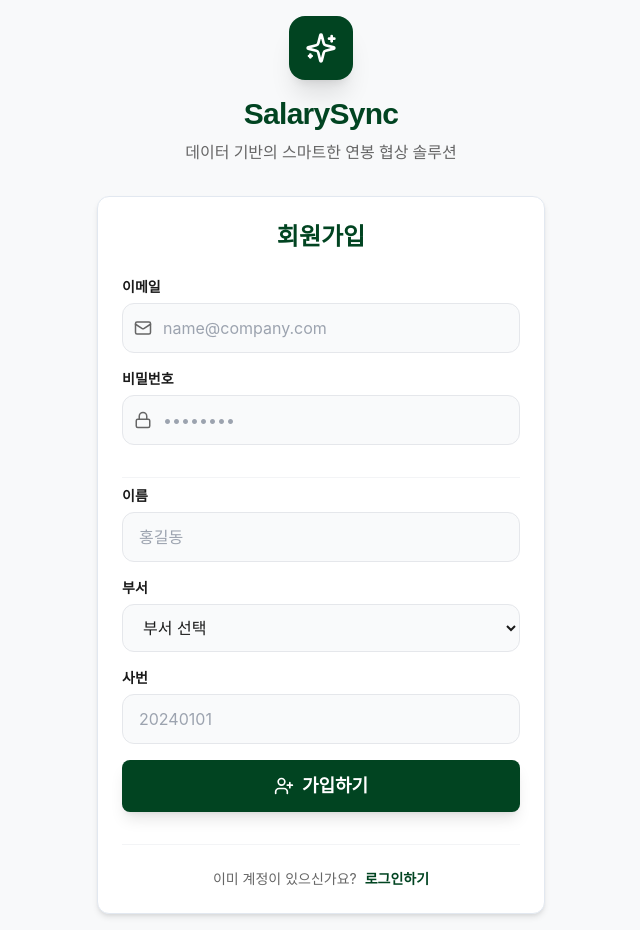
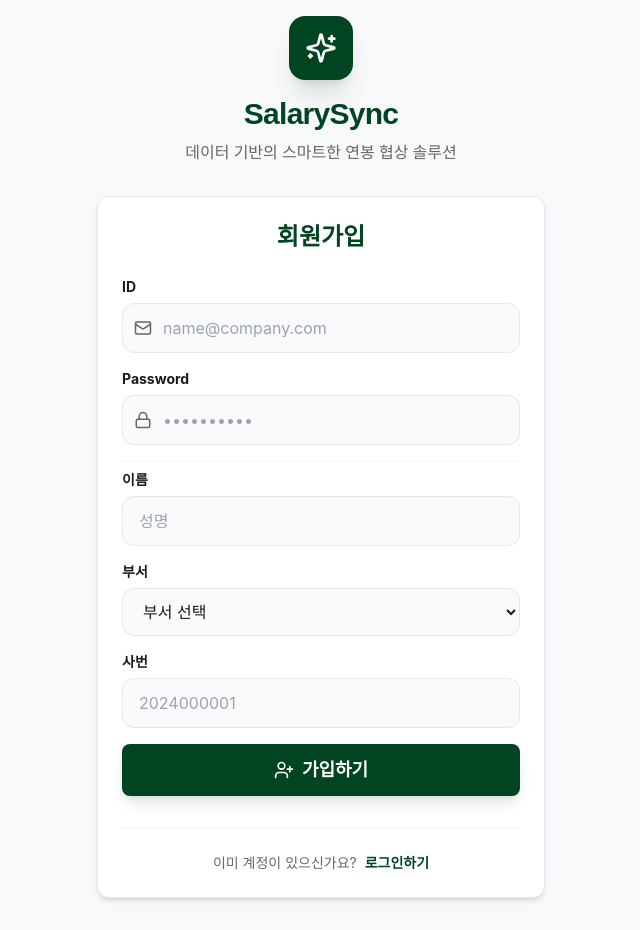
Before and after one commit to KimYookGong/Salary-Negotiation-Management-SNM-, a React (Vite) app: page / in a window 1280 px wide. Both pictures are taken after a click on the button "회원가입하기". Shown: the whole page, without its empty margins (319-959 px from the left). Built offline with nearby package versions, Linux system fonts and the light colour scheme; no server answers.

Commit message:
style: refine Auth UI labels, placeholders, and sorting

```diff
--- a/src/components/Auth.jsx
+++ b/src/components/Auth.jsx
@@ -109,7 +109,7 @@ const Auth = () => {
 
           <form onSubmit={handleAuth} className="space-y-4">
             <div>
-              <label className="block text-sm font-bold text-[var(--text-main)] mb-1.5">이메일</label>
+              <label className="block text-sm font-bold text-[var(--text-main)] mb-1.5">ID</label>
               <div className="relative">
                 <Mail className="absolute left-3 top-1/2 -translate-y-1/2 text-[var(--text-muted)]" size={18} />
                 <input
@@ -124,14 +124,14 @@ const Auth = () => {
             </div>
 
             <div>
-              <label className="block text-sm font-bold text-[var(--text-main)] mb-1.5">비밀번호</label>
+              <label className="block text-sm font-bold text-[var(--text-main)] mb-1.5">Password</label>
               <div className="relative">
                 <Lock className="absolute left-3 top-1/2 -translate-y-1/2 text-[var(--text-muted)]" size={18} />
                 <input
                   type="password"
                   required
                   className="w-full pl-10 pr-4 py-3 bg-gray-50 border border-gray-200 rounded-xl focus:ring-2 focus:ring-[var(--color-primary)] focus:border-transparent outline-none transition-all"
-                  placeholder="••••••••"
+                  placeholder="••••••••••"
                   value={password}
                   onChange={(e) => setPassword(e.target.value)}
                 />
@@ -144,7 +144,7 @@ const Auth = () => {
                   initial={{ opacity: 0, height: 0 }}
                   animate={{ opacity: 1, height: 'auto' }}
                   exit={{ opacity: 0, height: 0 }}
-                  className="space-y-4 overflow-hidden"
+                  className="space-y-4"
                 >
                   <div className="pt-2 border-t border-gray-100 mt-4">
                     <label className="block text-sm font-bold text-[var(--text-main)] mb-1.5">이름</label>
@@ -152,7 +152,7 @@ const Auth = () => {
                       type="text"
                       required={isSignUp}
                       className="w-full px-4 py-3 bg-gray-50 border border-gray-200 rounded-xl focus:ring-2 focus:ring-[var(--color-primary)] focus:border-transparent outline-none transition-all"
-                      placeholder="홍길동"
+                      placeholder="성명"
                       value={fullName}
                       onChange={(e) => setFullName(e.target.value)}
                     />
@@ -166,11 +166,11 @@ const Auth = () => {
                       onChange={(e) => setDepartment(e.target.value)}
                     >
                       <option value="">부서 선택</option>
+                      <option value="개발팀">개발팀</option>
+                      <option value="디자인팀">디자인팀</option>
                       <option value="운영팀">운영팀</option>
                       <option value="인사팀">인사팀</option>
                       <option value="마케팅팀">마케팅팀</option>
-                      <option value="개발팀">개발팀</option>
-                      <option value="디자인팀">디자인팀</option>
                     </select>
                   </div>
                   <div>
@@ -179,7 +179,7 @@ const Auth = () => {
                       type="text"
                       required={isSignUp}
                       className="w-full px-4 py-3 bg-gray-50 border border-gray-200 rounded-xl focus:ring-2 focus:ring-[var(--color-primary)] focus:border-transparent outline-none transition-all"
-                      placeholder="20240101"
+                      placeholder="2024000001"
                       value={employeeId}
                       onChange={(e) => setEmployeeId(e.target.value)}
                     />
```
